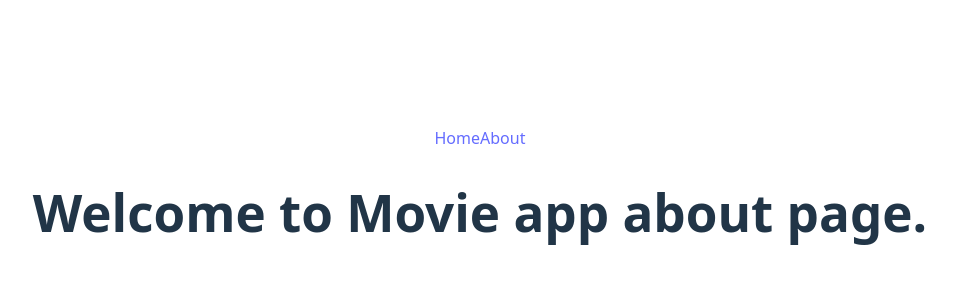
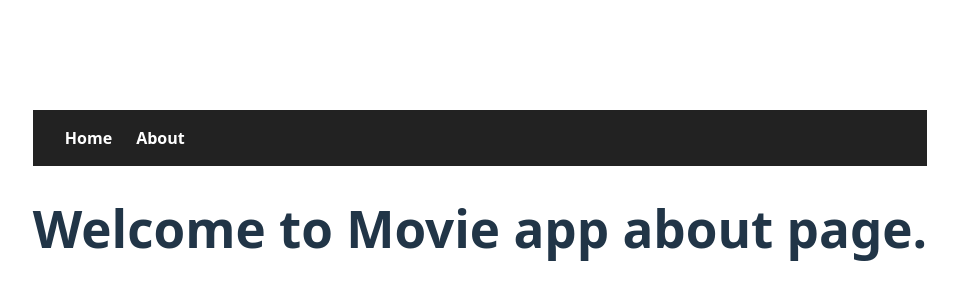
Before and after one commit to Khalifa2018/react-lab1, a React (Vite) app: page /about in a window 1280 px wide. Shown: the part 200-500 px from the top of the page, without its empty margins (160-1118 px from the left). Built offline with nearby package versions, Linux system fonts and the light colour scheme.

Commit message:
Edit css

```diff
--- a/src/index.css
+++ b/src/index.css
@@ -98,3 +98,22 @@ button:focus-visible {
   font-size: 1.2rem;
   font-style: italic;
 }
+
+nav {
+  background-color: #222;
+  padding: 1rem 2rem;
+  display: flex;
+  gap: 1.5rem;
+  align-items: center;
+}
+
+nav a {
+  color: white;
+  text-decoration: none;
+  font-weight: bold;
+  transition: color 0.2s;
+}
+
+nav a:hover {
+  color: #00d8ff;
+}
```
